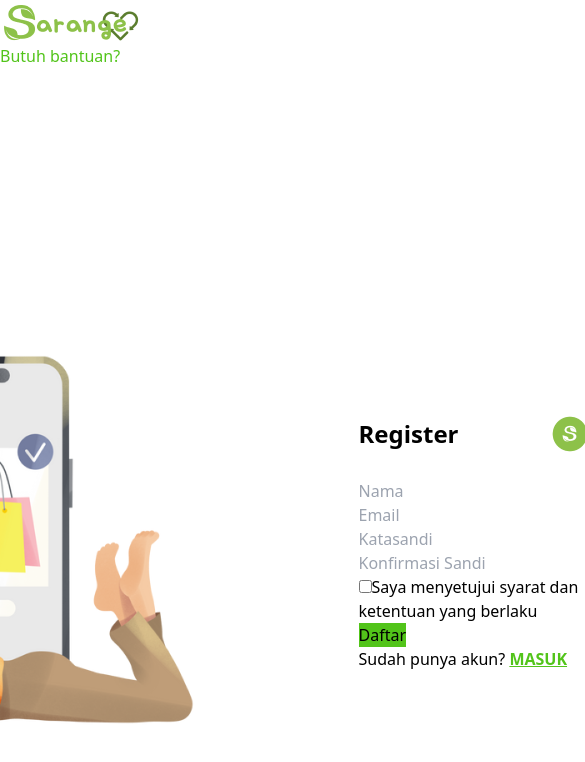
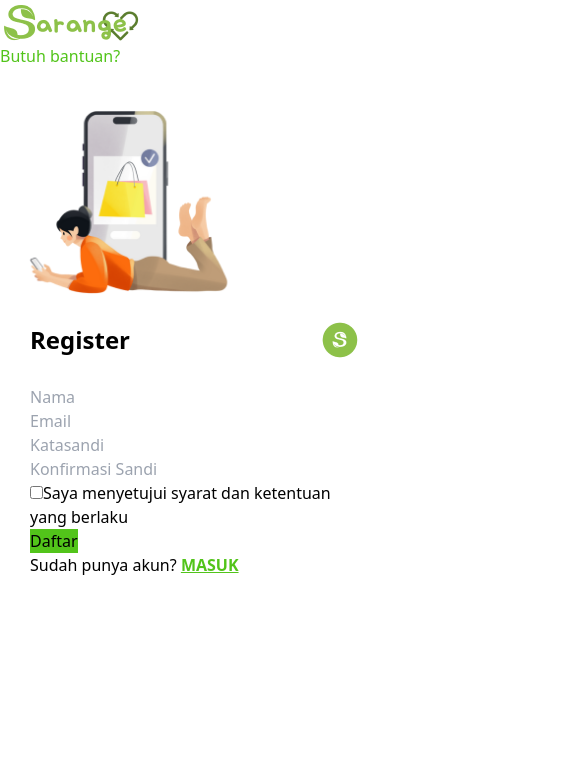
Before and after one commit to pi23-fatmawati/sarange-final-project, a React (Vite) app: page /register in a window 390 px wide. Shown: the top 762 px of the page, 585 px wide, since content can reach past the window. Built offline with nearby package versions, Linux system fonts and the light colour scheme.

Commit message:
responsive register login

```diff
--- a/src/components/Login.jsx
+++ b/src/components/Login.jsx
@@ -15,27 +15,17 @@ const Login = () => {
 
   return (
     <div
+      className=" flex flex-col lg:flex-row container-register"
       style={{
-        display: "flex",
+        height: "100vh",
         alignItems: "center",
         justifyContent: "center",
-        height: "100vh",
-        marginTop: "25px",
       }}
     >
-      <img
-        src={Shopping}
-        alt="shopping img"
-        style={{
-          height: "Auto",
-          flex: 1,
-          maxWidth: "550px",
-          marginRight: "50px",
-        }}
-      />
+      <img src={Shopping} alt="shopping img" className="shopping-img" />
       <div
-        className="container mx-auto mt-10 border p-4 rounded-md"
-        style={{ flex: 1, margin: "0 40px", maxWidth: "450px" }}
+        className="container-regis lg:flex-1 container  mt-10 border p-4 rounded-md "
+        style={{ maxWidth: "450px" }}
       >
         <div
           style={{
--- /dev/null
+++ b/src/components/Register.css
@@ -0,0 +1,27 @@
+.container-register {
+  margin-top: 40px;
+}
+
+.shopping-img {
+  max-width: 450px;
+  height: auto;
+  width: 100%;
+}
+
+.container-regis {
+  margin-left: 150px;
+}
+
+@media screen and (max-width: 767px) {
+  .shopping-img {
+    max-width: 250px;
+    width: 100%;
+    height: auto;
+    margin-right: 0;
+    margin-bottom: 20px;
+  }
+
+  .container-regis {
+    margin-left: 0px;
+  }
+}
--- a/src/components/Register.jsx
+++ b/src/components/Register.jsx
@@ -1,5 +1,6 @@
 import React, { useState } from "react";
 import { Link } from "react-router-dom";
+import "./Register.css";
 import "../App.css";
 import Logo from "../pic/logo.png";
 import Shopping from "../pic/shopping.png";
@@ -17,27 +18,17 @@ const Register = () => {
 
   return (
     <div
+      className=" flex flex-col lg:flex-row container-register"
       style={{
-        display: "flex",
+        height: "100vh",
         alignItems: "center",
         justifyContent: "center",
-        height: "100vh",
-        marginTop: "50px",
       }}
     >
-      <img
-        src={Shopping}
-        alt="shopping img"
-        style={{
-          height: "Auto",
-          flex: 1,
-          maxWidth: "550px",
-          marginRight: "50px",
-        }}
-      />
+      <img src={Shopping} alt="shopping img" className="shopping-img" />
       <div
-        className="container mx-auto mt-10 border p-4 rounded-md"
-        style={{ flex: 1, margin: "0 40px", maxWidth: "450px" }}
+        className="container-regis lg:flex-1 container  mt-10 border p-4 rounded-md "
+        style={{ maxWidth: "450px" }}
       >
         <div
           style={{
```
